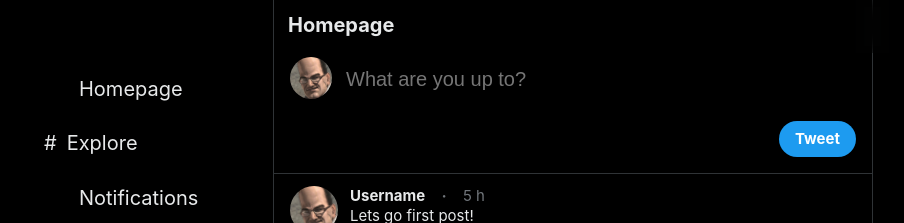
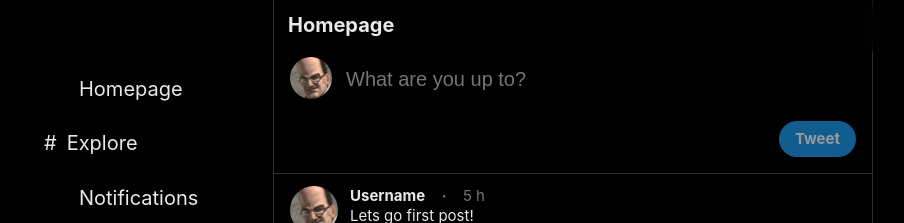
Before and after one commit to LarsWeyen/Twitter-Clone-With-VueJS, a Vue app: page /home in a window 1280 px wide. Shown: the top 223 px of the page, without its empty margins (160-1064 px from the left). Built offline with nearby package versions, Linux system fonts and the light colour scheme; some icons are missing.

Commit message:
character limit and button disable/enable

```diff
--- a/src/views/HomeView.vue
+++ b/src/views/HomeView.vue
@@ -15,7 +15,7 @@
         </div>
         <div class="user-post-container">
           <div class="input-container">
-            <input maxlength="280" v-model="postText" class="tweet-title-input" type="text" placeholder="What are you up to?">
+            <input :maxlength="maxChar" v-model="postText" class="tweet-title-input" type="text" placeholder="What are you up to?">
           </div>
           <div class="post-extras">
             <div class="functions">
@@ -35,9 +35,13 @@
                 <uil-calender size="20px"/>
               </div>
             </div>
-            <div @click="postTweet" class="tweet-button">
-              <div><span>Tweet</span></div>
+            <div class="flex">
+              <div class="charlimit" :class="postText.length > 0 ? 'visible' : ''"><span>{{maxChar - postText.length}}</span></div>
+              <div @click="postTweet" :class="postText.length > 0 ? 'active' : ''" class="tweet-button">
+                <div><span>Tweet</span></div>
+              </div>
             </div>
+
           </div>
         </div>
       </div>
@@ -62,6 +66,7 @@ export default {
   data(){
     return{
       postText:'',
+      maxChar:280,
       posts:[
         {
           id:1,
@@ -114,7 +119,10 @@ export default {
   backdrop-filter: blur(10px);
   width: 100%;
 }
-
+.active{
+  opacity: 1 !important;
+  cursor: pointer;
+}
 h1 {
   color: rgb(231, 233, 234);
   font-size: 20px;
@@ -128,7 +136,15 @@ img {
   height: auto;
   border-radius: 9999px;
 }
-
+.flex{
+  display: flex;
+  align-items: center;
+  gap: 1rem;
+}
+.charlimit{
+  font-size: 14px;
+  visibility: hidden;
+}
 .box {
   height: 53px;
 }
@@ -182,7 +198,9 @@ img {
 .user-post-container {
   flex: 1;
 }
-
+.visible{
+  visibility: visible;
+}
 .post-extras {
   display: flex;
   justify-content: space-between;
@@ -195,6 +213,7 @@ img {
   font-size: 15px;
   line-height: 20px;
   font-weight: 700;
+  opacity: 0.6;
   background-color: rgb(29, 155, 240);
   min-width: 36px;
   min-height: 36px;
@@ -209,7 +228,6 @@ img {
 }
 .tweet-button:hover{
   background-color: rgb(26, 140, 216);
-  cursor: pointer;
 }
 .function{
   padding: 6px;
```
